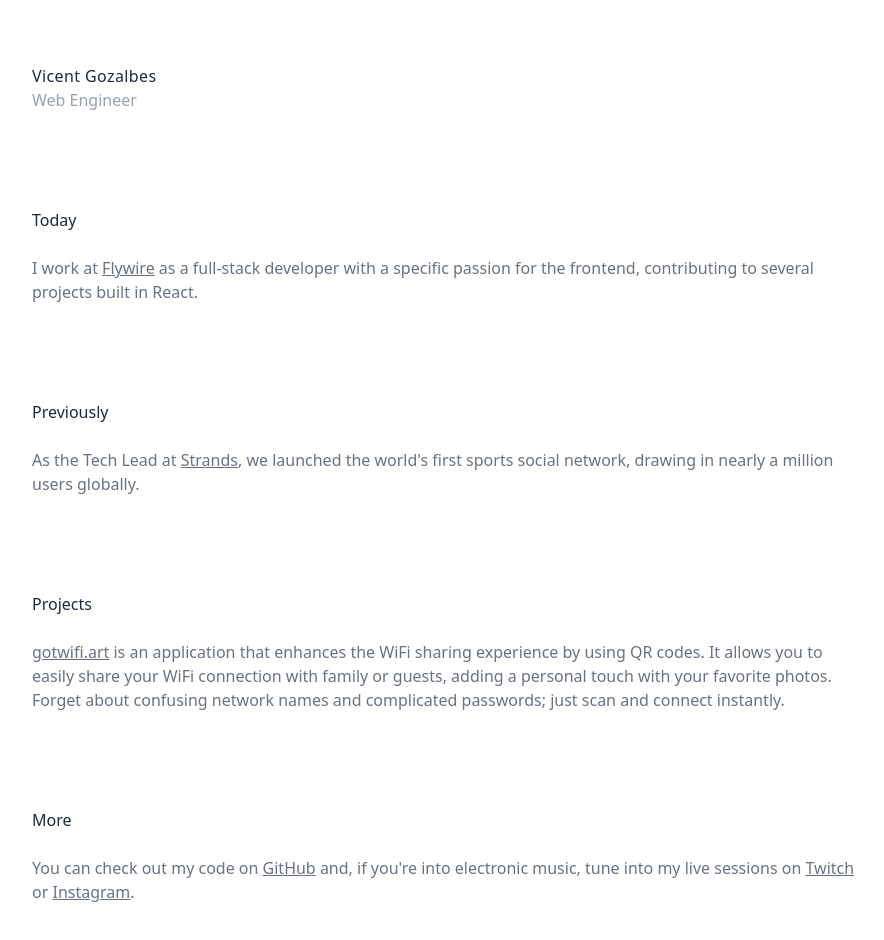
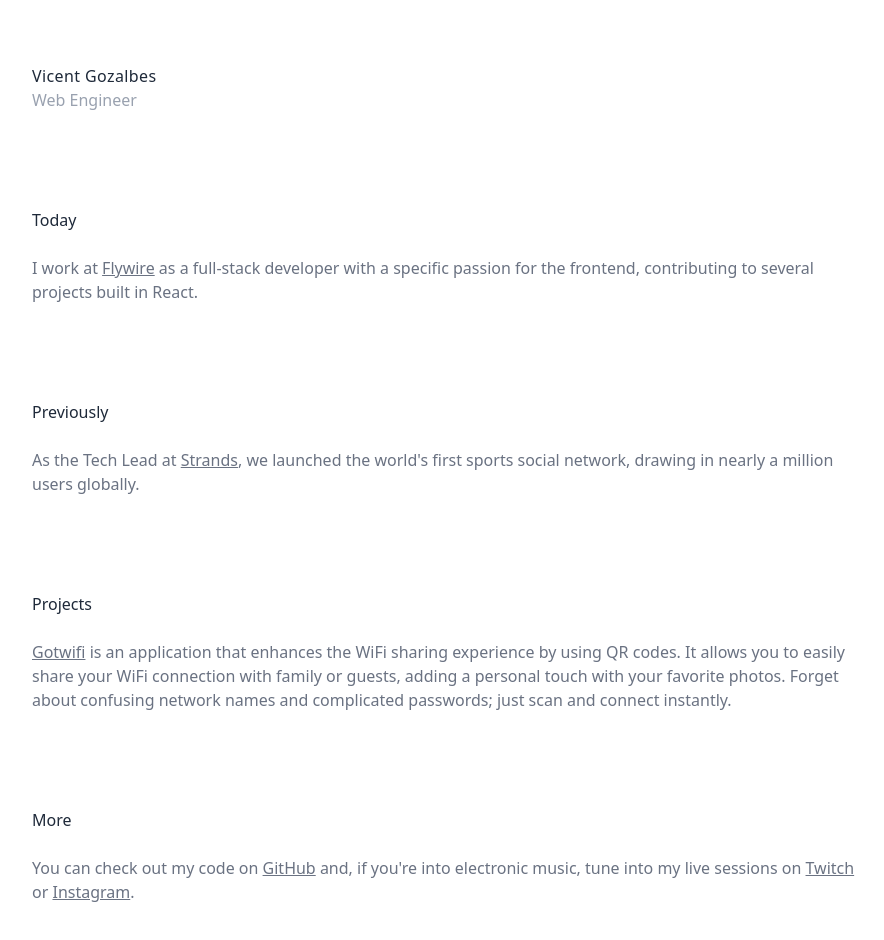
Before and after one commit to vigosan/vicent-io, a Next.js app: page / in a window 1280 px wide. Shown: the top 940 px of the page, without its empty margins (192-1076 px from the left). Built offline with nearby package versions, Linux system fonts and the light colour scheme.

Commit message:
Revert "gotwifi.art"
This reverts commit 41d7c16c893794ee9540641d3400b7e0658b4253.

```diff
--- a/app/page.tsx
+++ b/app/page.tsx
@@ -49,7 +49,7 @@
           <h2 className="font-medium text-gray-800">Projects</h2>
           <div>
             <a href="https://gotwifi.vicent.io" className="font-medium underline">
-              gotwifi.art
+              Gotwifi
             </a>{" "}
             is an application that enhances the WiFi sharing experience by using
             QR codes. It allows you to easily share your WiFi connection with
```
